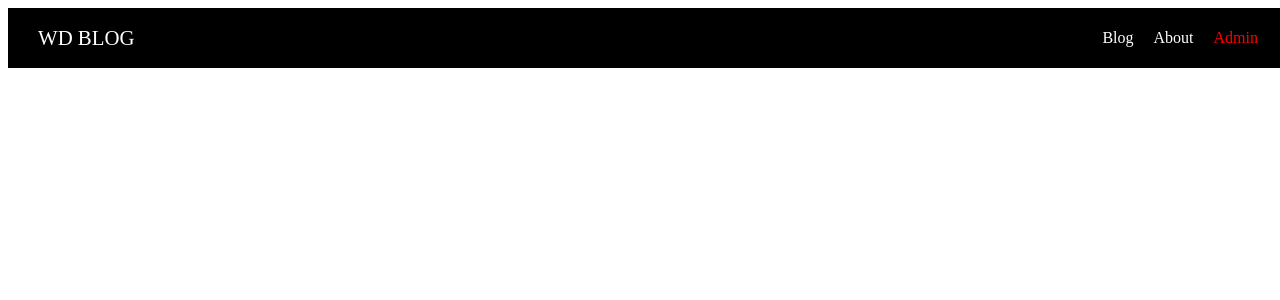
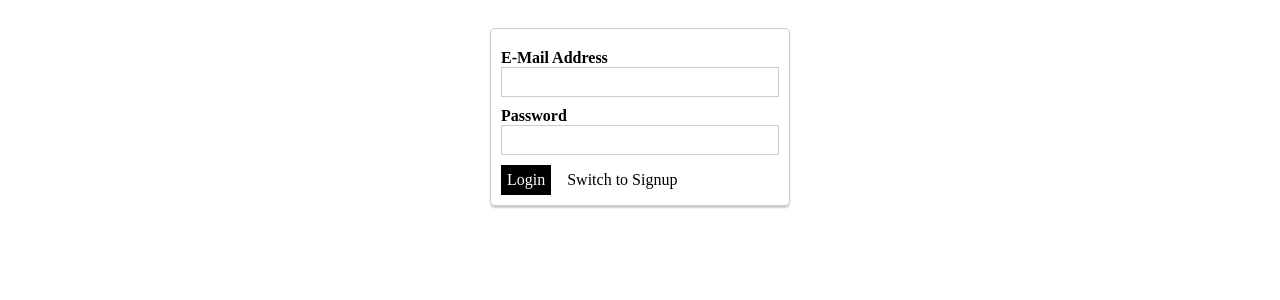
Before and after one commit to KanishkKalyani/nuxt-blog-app, a Nuxt app: page /admin/auth in a window 1280 px wide. Shown: the top 300 px of the page. Built offline with nearby package versions, Linux system fonts and the light colour scheme.

Commit message:
added auth form in admin section

```diff
--- a/pages/admin/auth/index.vue
+++ b/pages/admin/auth/index.vue
@@ -0,0 +1,56 @@
+<template>
+  <div class="admin-auth-page">
+    <div class="auth-container">
+      <form>
+        <AppControlInput type="email">E-Mail Address</AppControlInput>
+        <AppControlInput type="password">Password</AppControlInput>
+        <AppButton type="submit">{{ isLogin ? "Login" : "Sign Up" }}</AppButton>
+        <AppButton
+          type="button"
+          btn-style="inverted"
+          style="margin-left: 10px"
+          @click="isLogin = !isLogin"
+          >Switch to {{ isLogin ? "Signup" : "Login" }}</AppButton
+        >
+      </form>
+    </div>
+  </div>
+</template>
+
+<script>
+import AppControlInput from "@/components/UI/AppControlInput";
+import AppButton from "@/components/UI/AppButton";
+
+export default {
+  name: "AdminAuthPage",
+
+  layout: "admin",
+
+  components: {
+    AppControlInput,
+    AppButton,
+  },
+
+  data() {
+    return {
+      isLogin: true,
+    };
+  },
+};
+</script>
+
+<style scoped>
+.admin-auth-page {
+  padding: 20px;
+}
+
+.auth-container {
+  border: 1px solid #ccc;
+  border-radius: 5px;
+  box-shadow: 0 2px 2px #ccc;
+  width: 300px;
+  margin: auto;
+  padding: 10px;
+  box-sizing: border-box;
+}
+</style>
--- a/pages/admin/index.vue
+++ b/pages/admin/index.vue
@@ -1,7 +1,9 @@
 <template>
   <div class="admin-page">
     <section class="new-post">
-      <button @click="$router.push('/admin/new-post')">Create Post</button>
+      <AppButton @click="$router.push('/admin/new-post')"
+        >Create Post</AppButton
+      >
     </section>
     <section class="existing-posts">
       <h1>Existing Posts</h1>
@@ -12,10 +14,12 @@
 
 <script>
 import PostList from "@/components/Posts/PostList";
+import AppButton from "@/components/UI/AppButton";
 
 export default {
   components: {
     PostList,
+    AppButton,
   },
 };
 </script>
```
